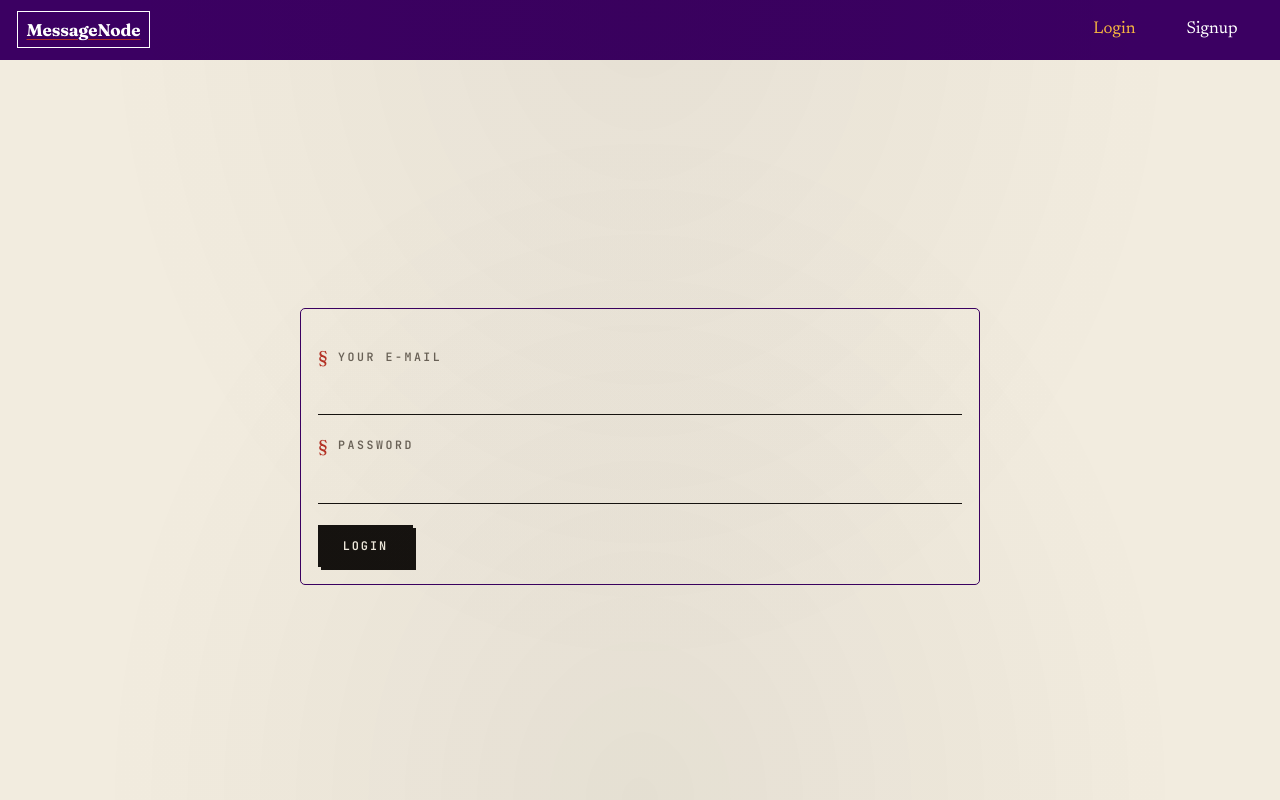
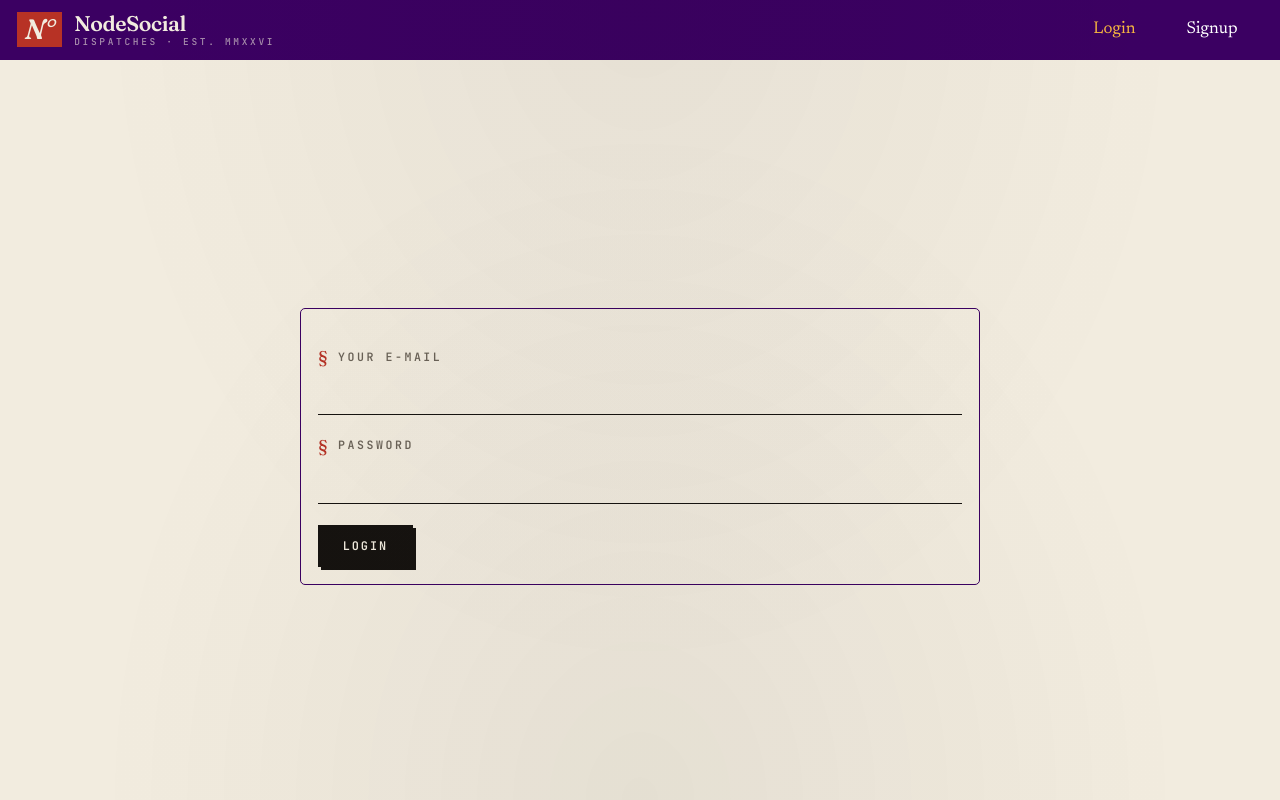
Before and after one commit to mohamedzeina/node-social, a React (Create React App) app in the folder App/: page / in a window 1280 px wide. Built offline with nearby package versions, Linux system fonts and the light colour scheme.

Commit message:
feat(ui): redesign Logo as editorial masthead
- Vermilion "N°" mark + wordmark + tiny monospace strapline
- Italic Fraunces for the mark, geometric weight contrast
- Mark rotates slightly and inverts colours on hover
- Replaces the old 'MessageNode' single-line bordered text

```diff
--- a/App/src/components/Logo/Logo.css
+++ b/App/src/components/Logo/Logo.css
@@ -1,7 +1,58 @@
+/* ============================================================
+   Logo — masthead style
+   "N°" mark + wordmark + strapline (Est. line)
+   ============================================================ */
+
 .logo {
-    font-size: 1rem;
-    font-weight: bold;
-    border: 1px solid white;
-    padding: 0.5rem;
-    color: white;
+  display: inline-flex;
+  align-items: center;
+  gap: 0.7rem;
+  padding: 0.25rem 0;
+  user-select: none;
+  cursor: pointer;
 }
+
+.logo__mark {
+  font-family: var(--font-display);
+  font-variation-settings: "opsz" 144, "SOFT" 100, "WONK" 1;
+  font-weight: 600;
+  font-style: italic;
+  font-size: 1.65rem;
+  line-height: 1;
+  color: var(--paper);
+  background: var(--vermilion);
+  padding: 0.18rem 0.45rem 0.22rem;
+  letter-spacing: -0.02em;
+  transition: background 0.22s ease, transform 0.22s ease;
+}
+
+.logo__wordmark {
+  display: flex;
+  flex-direction: column;
+  line-height: 1;
+}
+
+.logo__primary {
+  font-family: var(--font-display);
+  font-variation-settings: "opsz" 144, "SOFT" 50;
+  font-weight: 600;
+  font-size: 1.25rem;
+  color: var(--paper);
+  letter-spacing: -0.02em;
+}
+
+.logo__strap {
+  margin-top: 3px;
+  font-family: var(--font-mono);
+  font-size: 0.56rem;
+  font-weight: 500;
+  letter-spacing: 0.28em;
+  text-transform: uppercase;
+  color: rgba(242, 236, 223, 0.6);
+}
+
+.logo:hover .logo__mark {
+  background: var(--paper);
+  color: var(--vermilion);
+  transform: rotate(-3deg);
+}
--- a/App/src/components/Logo/Logo.js
+++ b/App/src/components/Logo/Logo.js
@@ -2,6 +2,14 @@ import React from 'react';
 
 import './Logo.css';
 
-const logo = props => <h1 className="logo">MessageNode</h1>;
+const logo = () => (
+  <div className="logo" aria-label="NodeSocial — Dispatches">
+    <span className="logo__mark">N°</span>
+    <span className="logo__wordmark">
+      <span className="logo__primary">NodeSocial</span>
+      <span className="logo__strap">Dispatches &middot; Est. MMXXVI</span>
+    </span>
+  </div>
+);
 
 export default logo;
```
